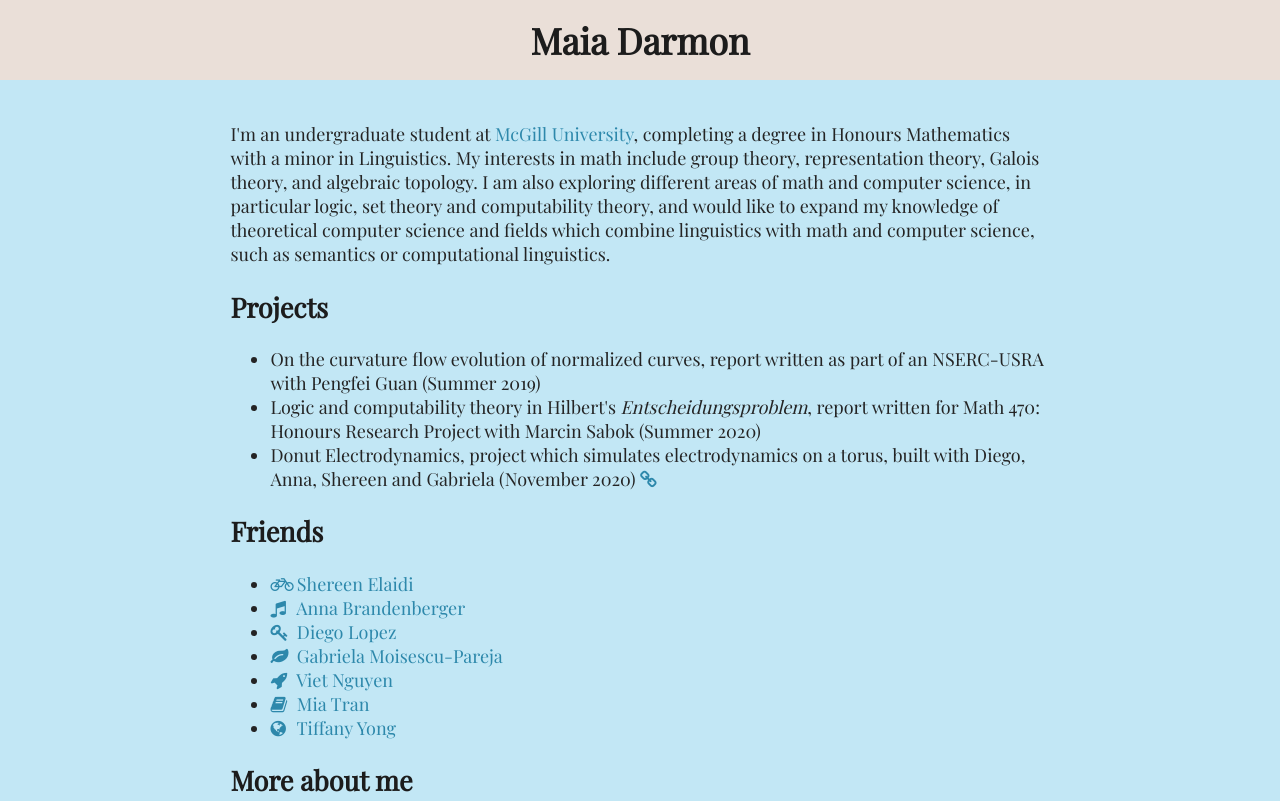
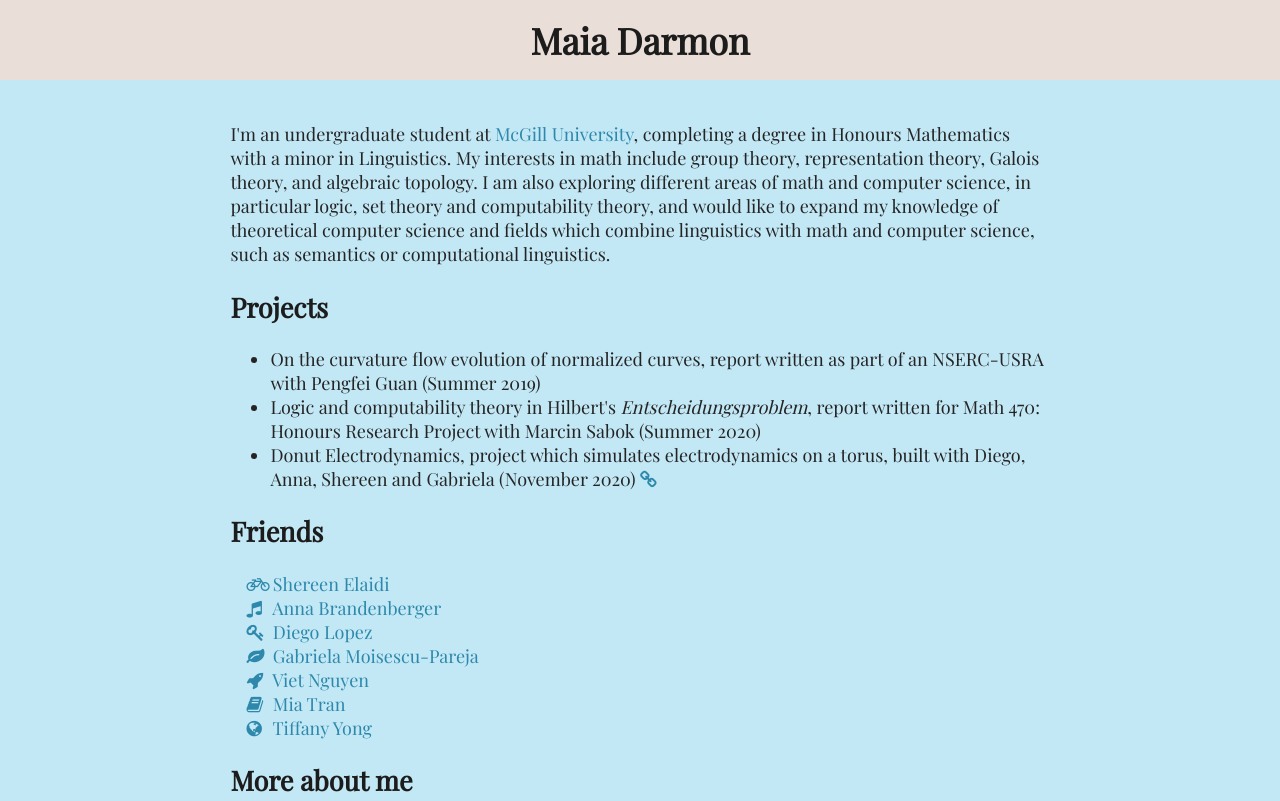
Before and after one commit to maiadd/maiadd.github.io, a plain HTML site: page index.html in a window 1280 px wide. Shown: the top 801 px of the page. Drawn offline with nearby package versions, Linux system fonts and the light colour scheme.

Commit message:
changed bullet styling

```diff
--- a/style.css
+++ b/style.css
@@ -78,6 +78,12 @@ a:active{
   margin-right: 10px;
 }
 
+ul#friends{
+  list-style-type: none;
+  margin: 0;
+  padding-left: 2vh;
+}
+
 #friends li{
   text-align: justify;
 }
```
